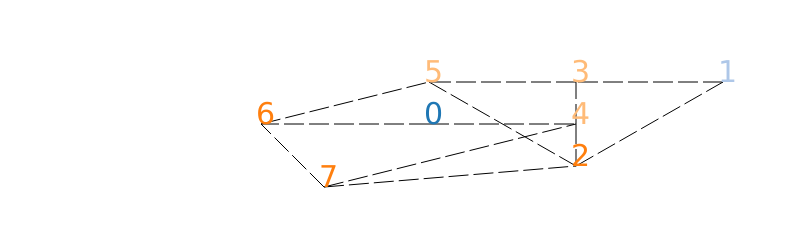
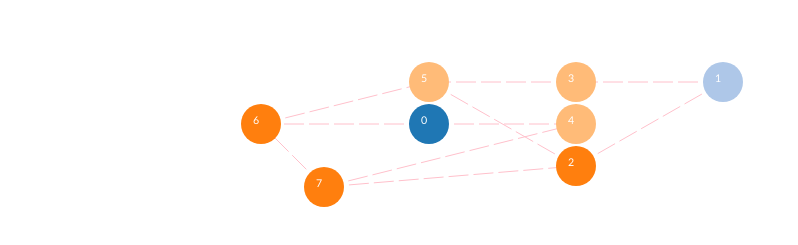
Before and after one commit to cassidyhall94/lem-in, a plain HTML site: page index.html in a window 1280 px wide. Shown: the part 61-306 px from the top of the page, without its empty margins (0-798 px from the left). Drawn offline with nearby package versions, Linux system fonts and the light colour scheme.

Commit message:
visualisations updated

```diff
--- a/index.html
+++ b/index.html
@@ -174,6 +174,7 @@
             ctx.beginPath();
             myGraph.links.forEach(drawLink);
             ctx.setLineDash([20, 5]);
+            ctx.strokeStyle = "pink"
             ctx.stroke();
 
             ctx.beginPath();
@@ -187,12 +188,20 @@
 
         function drawNode(d) {
             ctx.moveTo(d.x, d.y);
-            //ctx.arc(d.x, d.y, r, 0, 2 * Math.PI);
+            ctx.beginPath();
             ctx.fillStyle = color(d.group);
+            ctx.arc(d.x, d.y, r, 0, 2 * Math.PI);
+            //ctx.fillStyle = color(d.group);
             ctx.fill();
             ctx.font = "30px Verdana";
+            //ctx.fillText(d.name, d.x - 5, d.y);
+            //ctx.strokeStyle = color(d.group);
+
+            //ctx = canvas.getContext("2d");
+            ctx.font = '8pt Calibri';
+            ctx.fillStyle = 'white';
+            ctx.textAlign = 'center';
             ctx.fillText(d.name, d.x - 5, d.y);
-            //ctx.strokeStyle = color(d.group);
         }
 
         update(graph1);
```
